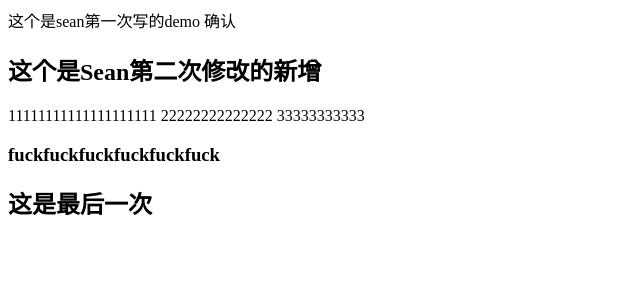
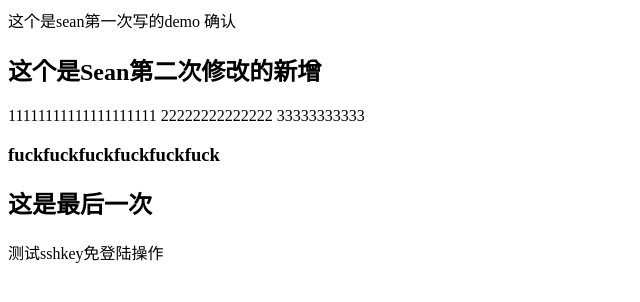
Before and after one commit to seanChenSong/github-first, a plain HTML site: page GIT-test/index.html in a window 1280 px wide. Shown: the whole page, without its empty margins (0-640 px from the left). Drawn offline with Linux system fonts and the light colour scheme.

Commit message:
测试sshkey免登陆操作

```diff
--- a/GIT-test/index.html
+++ b/GIT-test/index.html
@@ -15,6 +15,8 @@
 
     <h3>fuckfuckfuckfuckfuckfuck</h3>
     <h2>这是最后一次</h2>
+
+    测试sshkey免登陆操作
 </body>
 
 </html>
```
